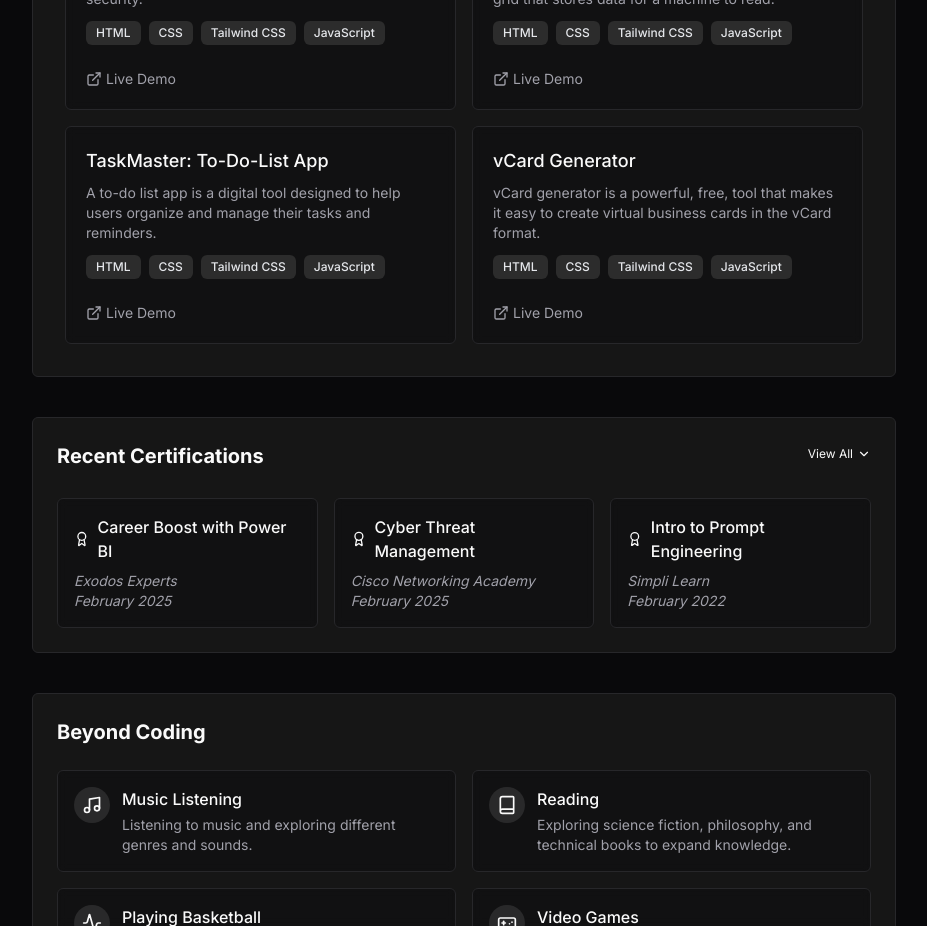
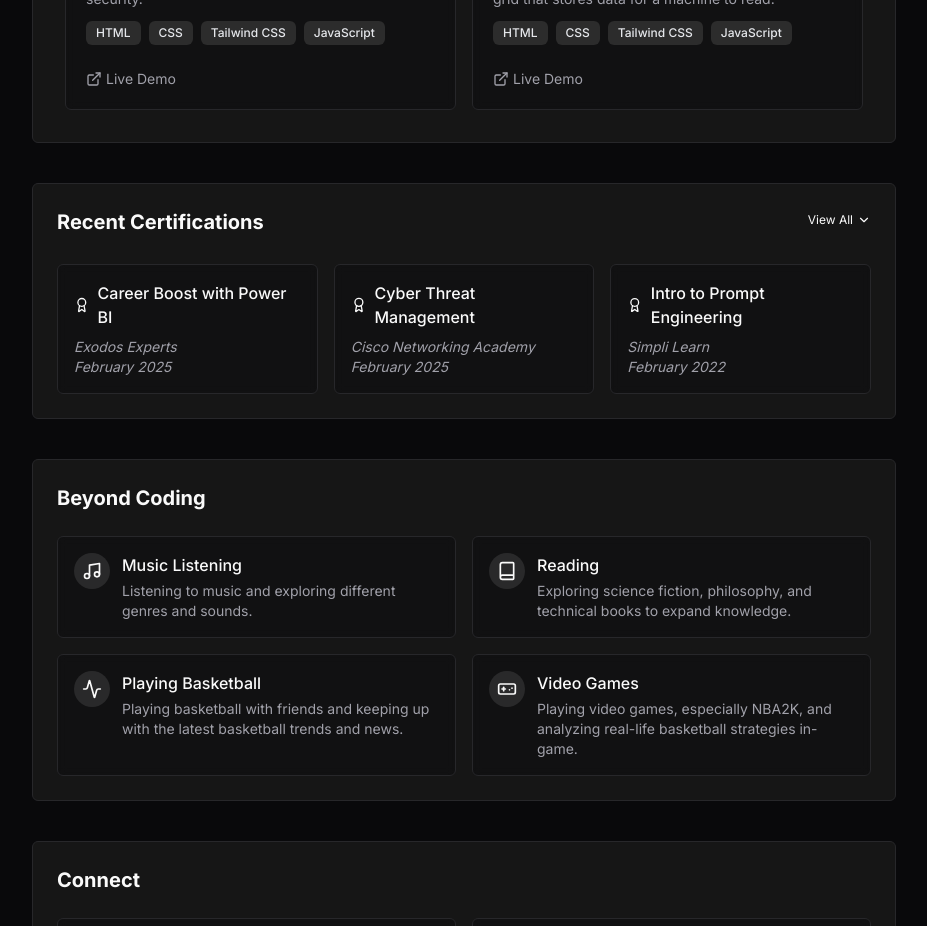
Before and after one commit to chalesttt/lesternacino, a React (Vite) app: page / in a window 1280 px wide. Shown: the part 1380-2306 px from the top of the page, without its empty margins (176-1103 px from the left). Built offline with nearby package versions, Linux system fonts and the light colour scheme.

Commit message:
Update Projects.tsx

```diff
--- a/src/components/Projects.tsx
+++ b/src/components/Projects.tsx
@@ -19,18 +19,6 @@ const Projects = () => {
       technologies: ["HTML", "CSS", "Tailwind CSS", "JavaScript"],
       demo: "https://lesternacino-qrcodegenerator.netlify.app/"
     },
-    {
-      title: "TaskMaster: To-Do-List App",
-      description: "A to-do list app is a digital tool designed to help users organize and manage their tasks and reminders.",
-      technologies: ["HTML", "CSS", "Tailwind CSS", "JavaScript"],
-      demo: "https://lesternacino-todolist.netlify.app/"
-    },
-    {
-      title: "vCard Generator",
-      description: "vCard generator is a powerful, free, tool that makes it easy to create virtual business cards in the vCard format.",
-      technologies: ["HTML", "CSS", "Tailwind CSS", "JavaScript"],
-      demo: "https://lesternacino-vcardgenerator.netlify.app/"
-    }
   ];
 
   const allProjects = [
```
